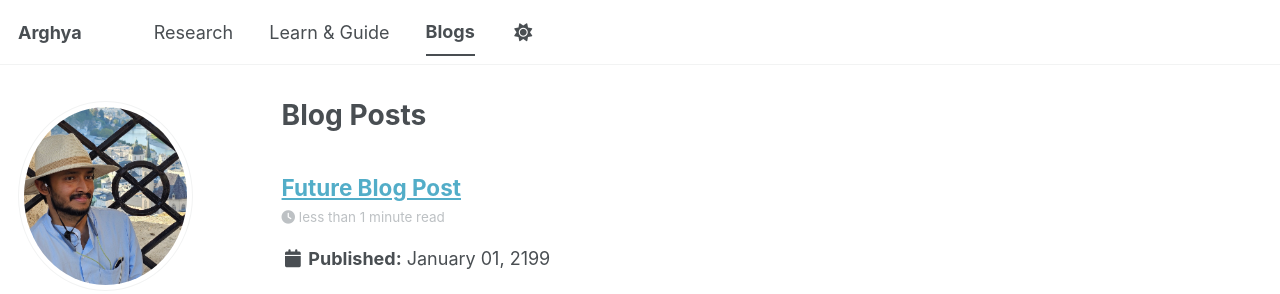
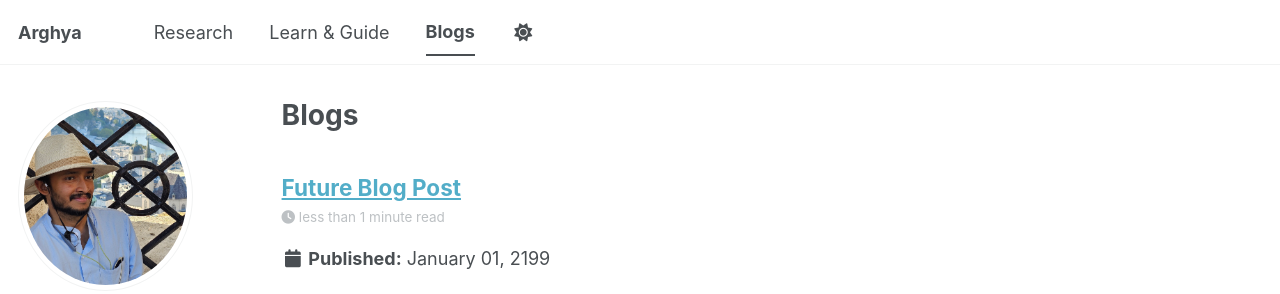
Before and after one commit to amallick-tudelft/amallick-tudelft.github.io, a Jekyll site: the page built from _pages/blog.md, in a window 1280 px wide and 900 px high. Shown: the top 294 px of the window. Built offline with Jekyll 4.4.1, drawn with Linux system fonts in a browser that asks for light colours; some web fonts are replaced; a script bundle is joined from its source files by our own code; library files that are not in the unit come from our copies.

Commit message:
Update blog.md

```diff
--- a/_pages/blog.md
+++ b/_pages/blog.md
@@ -1,6 +1,6 @@
 ---
 layout: archive
-title: "Blog Posts"
+title: "Blogs"
 permalink: /blog/
 author_profile: true
 ---
```
